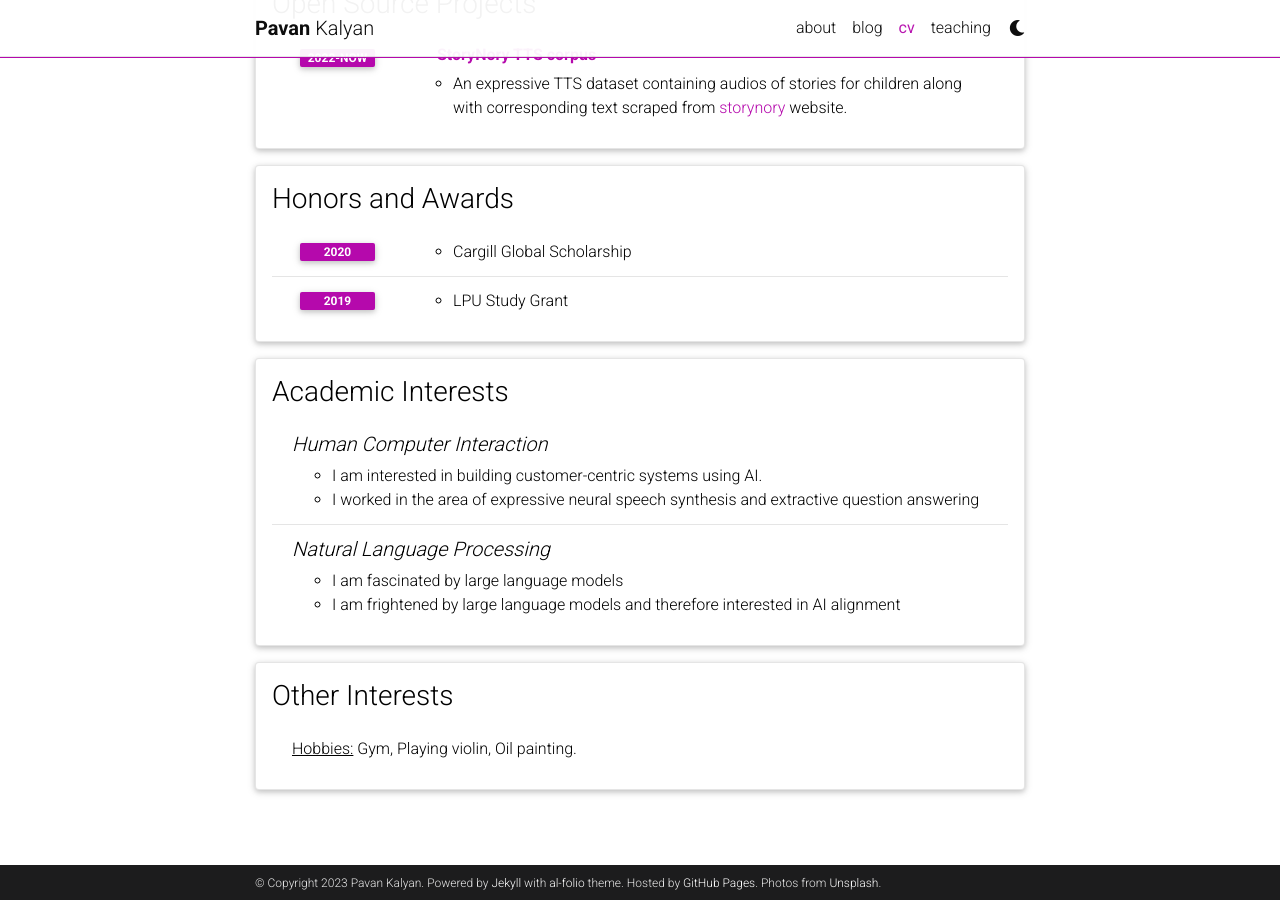
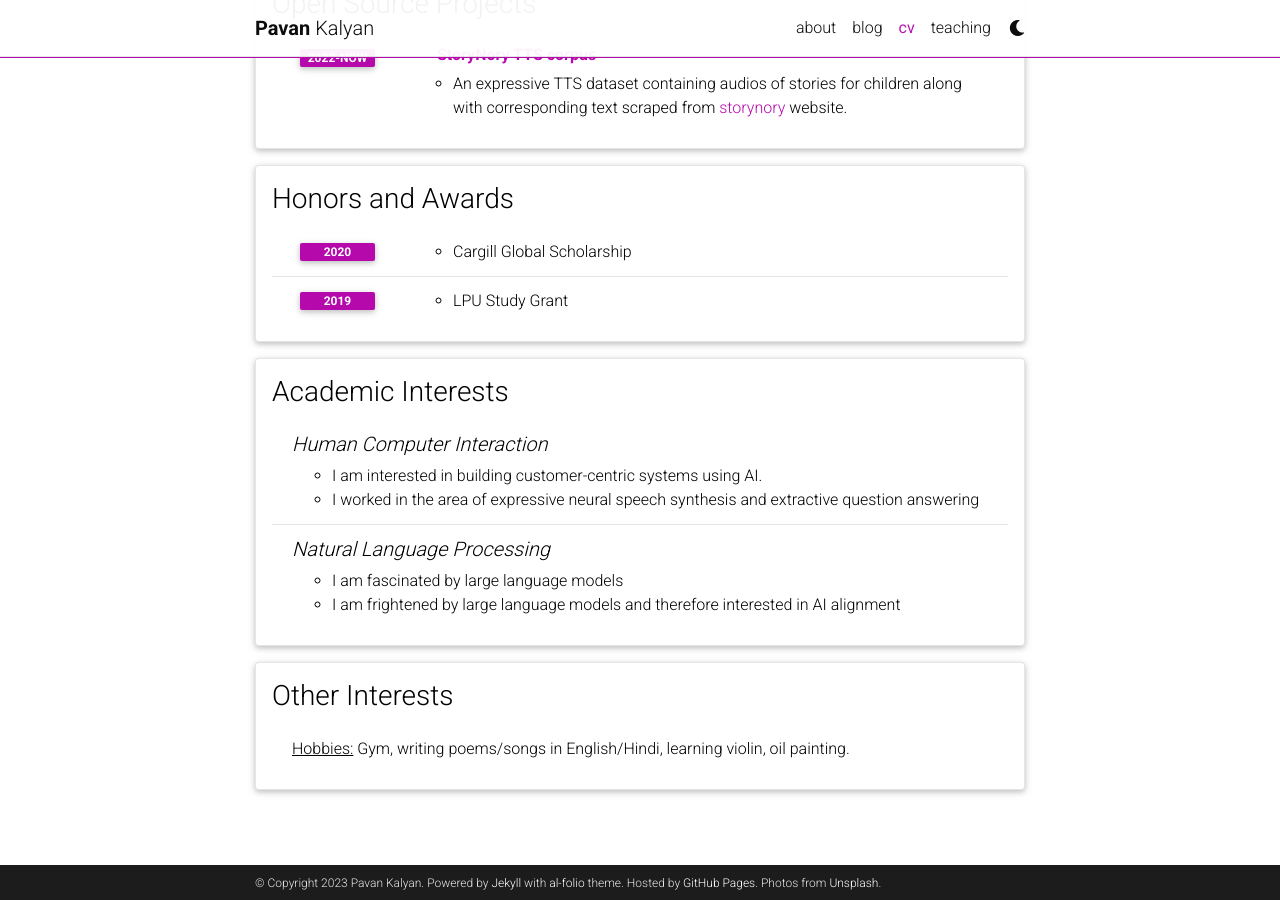
Before and after one commit to tpavankalyan/tpavankalyan.github.io, a Jekyll site: the page built from _pages/cv.md, in a window 1280 px wide and 900 px high, scrolled down 1262 px. Built offline with Jekyll 4.4.1, drawn with Linux system fonts in a browser that asks for light colours; comment, search, counter and statistics services are not loaded; a style sheet for code colours, icons or effects is not loaded.

Commit message:
Update cv.yml

```diff
--- a/_data/cv.yml
+++ b/_data/cv.yml
@@ -69,4 +69,4 @@
 - title: Other Interests
   type: list
   contents:
-    - <u>Hobbies:</u> Gym, Playing violin, Oil painting.
+    - <u>Hobbies:</u> Gym, writing poems/songs in English/Hindi, learning violin, oil painting.
```
